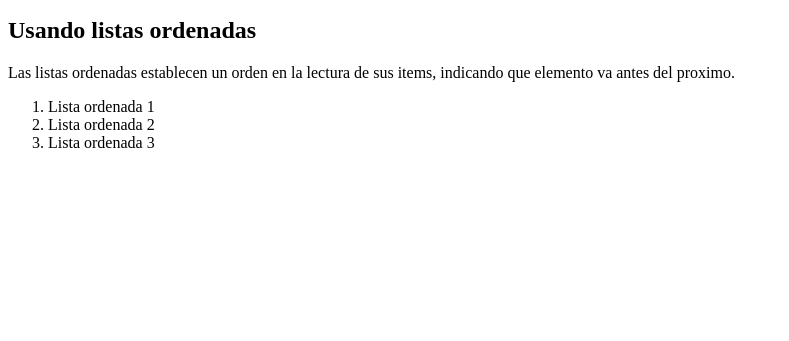
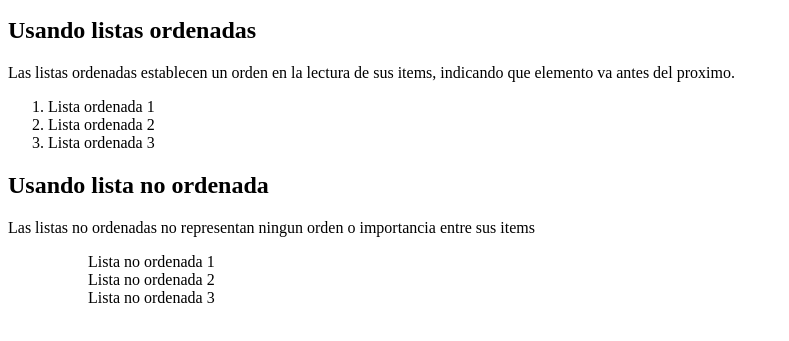
Before and after one commit to yorocio/practica-henry, a plain HTML site: page index.html in a window 1280 px wide. Shown: the part 101-442 px from the top of the page, without its empty margins (0-789 px from the left). Drawn offline with Linux system fonts and the light colour scheme.

Commit message:
usando lista no ordenada

```diff
--- a/index.html
+++ b/index.html
@@ -13,13 +13,22 @@
         <p>Esto es un parrafo</p>
     </div>
     <h2>Usando listas ordenadas</h2>
-    <p>Las listas ordenadas establecen un orden en la lectura de sus items, indicando que elemento va antes del proximo. </p>
+    <p>Las listas ordenadas establecen un orden en la lectura de sus items, indicando que elemento va antes del proximo.
+    </p>
     <ol>
         <li>Lista ordenada 1</li>
         <li>Lista ordenada 2</li>
         <li>Lista ordenada 3</li>
     </ol>
 
+    <h2> Usando lista no ordenada</h2>
+    <p>Las listas no ordenadas no representan ningun orden o importancia entre sus items</p>
+    <ol>
+        <ul>Lista no ordenada 1</ul>
+        <ul>Lista no ordenada 2</ul>
+        <ul>Lista no ordenada 3</ul>
+    </ol>
+
     <script src="./js/script.js"></script>
 </body>
 
```
